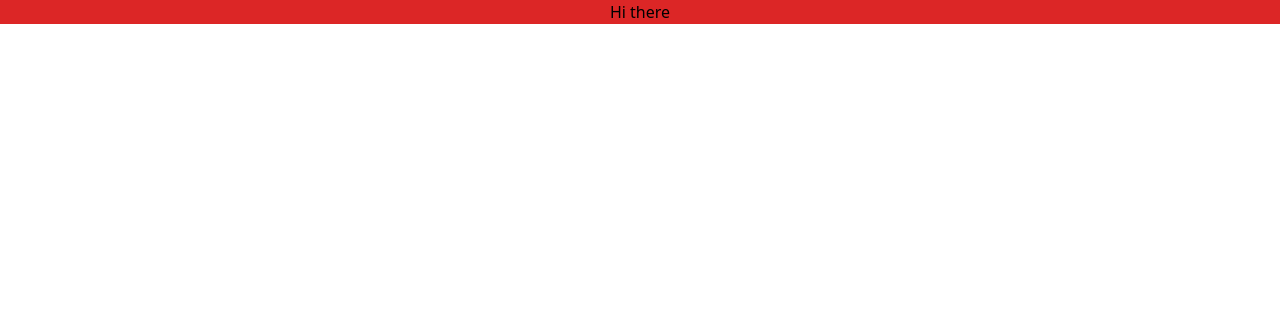
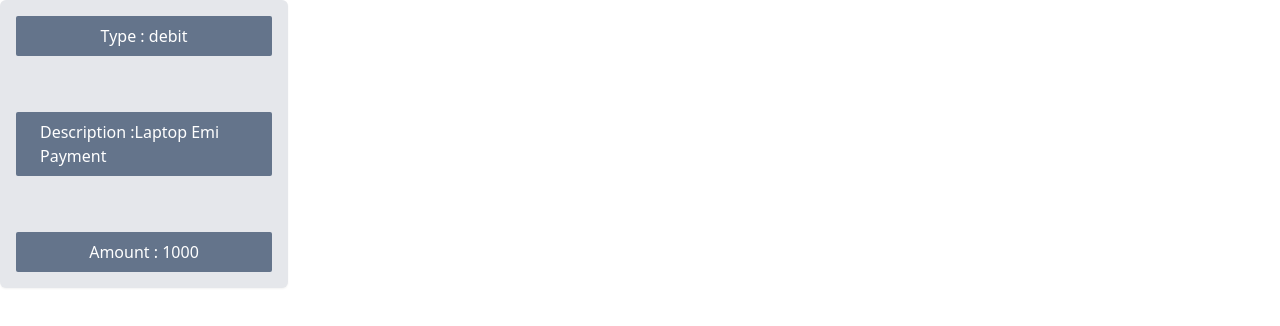
Before and after one commit to kiran-11123/Pagination, a React app in the folder frontend/: page / in a window 1280 px wide. Shown: the top 326 px of the page. Built offline with nearby package versions, Linux system fonts and the light colour scheme; the HTML template or start-up script is replaced by a standard one.

Commit message:
Need to add the frontend logic only

```diff
--- a/frontend/src/App.jsx
+++ b/frontend/src/App.jsx
@@ -2,15 +2,14 @@ import { useState } from 'react'
 import reactLogo from './assets/react.svg'
 import viteLogo from '/vite.svg'
 import './App.css'
+import Card from './components/Card'
 
 function App() {
   const [count, setCount] = useState(0)
 
   return (
 
-    <div className='text-center bg-red-600'>
-      Hi there
-    </div>
+    <Card  amount={1000} description={"Laptop Emi Payment"} type={"debit"} />
 
   )
 }
--- /dev/null
+++ b/frontend/src/components/Card.jsx
@@ -0,0 +1,13 @@
+export default function Card(props){
+     return(
+         <div className="w-full max-w-72 h-72 bg-gray-200 p-4 shadow-sm rounded-md flex flex-col items-center justify-between">
+
+            <div className="flex bg-slate-500 w-full items-center justify-center px-6 py-2 rounded-sm text-white">Type : {props.type}</div>
+
+            <div className="flex bg-slate-500 w-full items-center justify-center px-6 py-2 rounded-sm text-white">Description :{props.description}</div>
+
+            <div className="flex bg-slate-500 w-full items-center justify-center px-6 py-2 rounded-sm text-white">Amount : {props.amount}</div>
+
+         </div>
+     )
+}
--- /dev/null
+++ b/frontend/src/components/Home.jsx
@@ -0,0 +1,34 @@
+import { useState } from "react"
+
+
+export default function Home(){
+
+    const[data,setData]  =useState([]);
+
+
+    async function GetData() {
+
+        try{
+
+            const response = await
+
+        }
+        catch(er){
+            return resizeBy.status(500).json({
+                message:"Internal Server Error..."
+            })
+        }
+
+    }
+
+
+    return(
+        <div className="flex flex-col overflow-auto sm:flex-row items-center justify-between flex-wrap p-5  bg-slate-50 rounded-md">
+
+
+
+
+
+        </div>
+    )
+}
```
